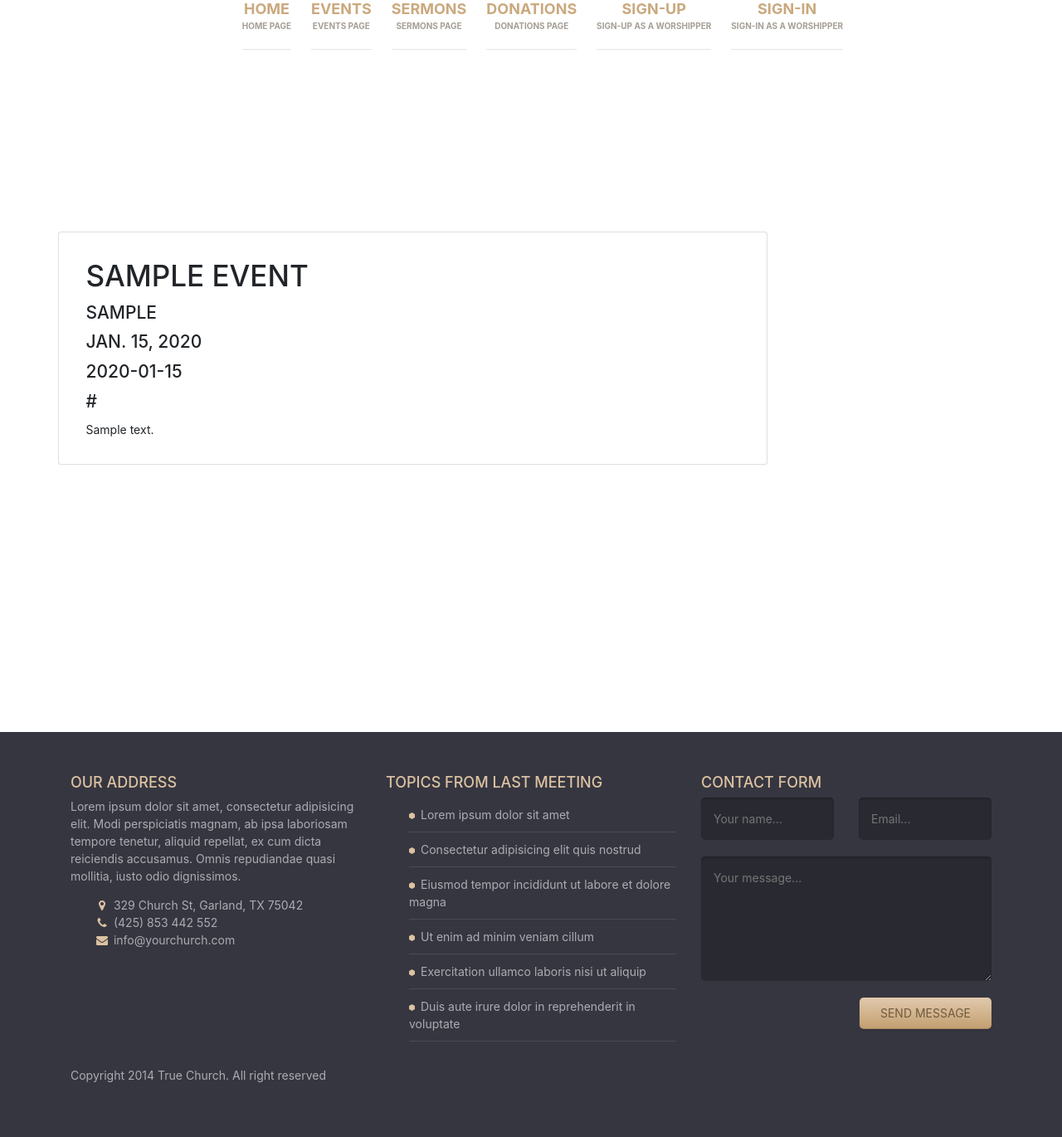
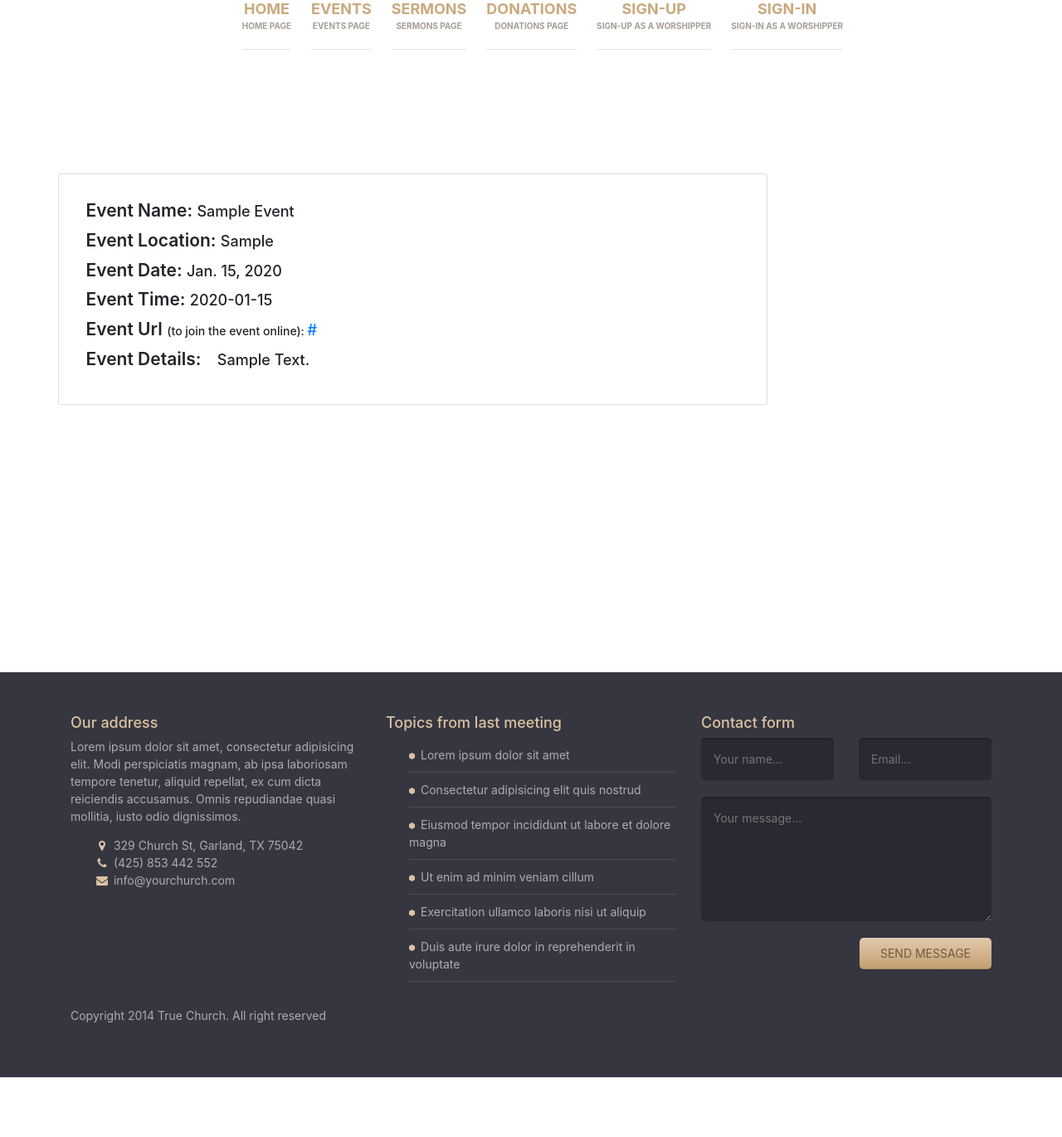
Before and after one commit to Goddy01/Shrine-Web-App, a Django app: page /events/00000000-0000-0000-0000-000000000001/event_detail/ in a window 1280 px wide. Shown: the part 181-1551 px from the top of the page at 83% size. After the commit the page ends 1479 px from the top, so only its background shows below. Run offline with Django 4.2, Linux system fonts and the light colour scheme; tables that the repository leaves empty hold one stand-in row (values such as "Sample post"); parts of the project's set-up code (start-up, migrations or seed data) failed here and were passed over; some libraries are stand-ins or nearby versions.

Commit message:
refactored events & event_details temp

```diff
--- a/events/templates/events/event_details.html
+++ b/events/templates/events/event_details.html
@@ -2,20 +2,55 @@
 {% load static %}
 {% block content %}
 
-<div class="parent" style="margin-top: 10rem;margin-bottom: 20rem;">
+<style>
+    .font-weight-semi-bold {
+        font-size: 18px;
+    }
+    .titles {
+        font-weight: 600;
+    }
+</style>
+<div class="parent mx-3" style="margin-top: 5rem;margin-bottom: 20rem;">
     <div class="container">
         <div class="row">
             <div class="card card-page py-3 mt-2 col-lg-9">
                 <div class="card-body">
-                  <h1 class="card-title">{{event.event_name}}</h1>
-                  <h4 class="card-title">{{event.event_location}}</h4>
-                  <h4 class="card-title">{{event.event_date}}</h4>
-                  <h4 class="card-title">{{event.event_time}}</h4>
-                  <h4 class="card-title">{{event.event_url}}</h4>
-                  <p class="card-text">{{event.event_description|safe}}</p>
+                  <h4 style="text-transform: capitalize;" class="card-title">
+                    <span class="titles">Event Name: </span>
+                    <span class="font-weight-semi-bold">{{event.event_name}}</span>
+                </h4>
+                  <h4 style="text-transform: capitalize;" class="card-title">
+                    <span class="titles">Event Location: </span>
+                    <span class="font-weight-semi-bold">{{event.event_location}}</span>
+                </h4>
+                  <h4 style="text-transform: capitalize;" class="card-title">
+                    <span class="titles">Event Date: </span>
+                    <span class="font-weight-semi-bold">{{event.event_date}}</span>
+                </h4>
+                  <h4 style="text-transform: capitalize;" class="card-title">
+                    <span class="titles">Event Time: </span>
+                    <span class="font-weight-semi-bold" style="text-transform: uppercase">{{event.event_time}}</span>
+                </h4>
+                <h4 style="text-transform: capitalize;" class="card-title">
+                    <span class="titles">Event Url</span>
+                    <span style="font-size: 14px; text-transform: lowercase;">(to join the event online): </span>
+                    <span class="font-weight-semi-bold">
+                        {% if event.event_url %}
+                        <a style="text-transform: lowercase;" href="{{event.event_url}}">{{event.event_url}}</a>
+                        {% else %}
+                        <span style="text-transform: lowercase;">Not provided</span>
+                        {% endif %}
+                    </span>
+                </h4>
+                <h4 style="text-transform: capitalize;" class="card-title">
+                    <span class="titles">Event Details: </span>
+                    <span class="font-weight-semi-bold ml-3 mt-1">{{event.event_description|safe}}</span>
+                </h4>
                     {% if request.user.is_staff %}
-                    <a href="" class="update btn btn-primary">Update Blog Post</a>
-                    <a href="" class="delete btn" style="background-color: red;color: #fff;border: none;">Delete Blog Post</a>
+                    <div>
+                        <a href="" class="update btn btn-primary">Update Blog Post</a>
+                        <a href="" class="delete btn" style="background-color: red;color: #fff;border: none;">Delete Blog Post</a>
+                    </div>
                     {% endif %}
                 </div>
               </div>
--- a/events/templates/events/events.html
+++ b/events/templates/events/events.html
@@ -17,14 +17,14 @@
                         <ul class="event-list large">
                             {% for event in events %}
                             <li>
-                                <h3 class="event-title"><a href="{% url 'events:event_detail' event.event_id %}">{{event.event_name}}</a></h3>
+                                <h3 class="event-title"><a class="h2 text-decoration-none" href="{% url 'events:event_detail' event.event_id %}" style="text-transform: capitalize;">{{event.event_name}}</a></h3>
                                 <span class="event-meta" style="text-transform: capitalize;">
                                     <span><i class="fa fa-calendar"></i>{{event.event_date}}</span>
                                     <span><i class="fa fa-map-marker"></i>{{event.event_location}}</span>
                                 </span>
                                 <p>{{event.event_description}}</p>
-                                <a href="#" class="button">Join to this event</a>
-                                <a href="#" class="button secondary">Ask a question</a>
+                                <!-- <a href="#" class="button">Join to this event</a> -->
+                                <a href="#" class="btn-info p-2 text-decoration-none text-dark" style="border-radius: 7%;background-color:#D6BA96;">Ask a question</a>
                             </li>
                             {% endfor %}
                             <li>
--- a/static/style.css
+++ b/static/style.css
@@ -220,9 +220,11 @@ h1, h2, h3, h4, h5, h6 {
   margin: 0 0 20px;
   font-family: "Novecento Sans", "Raleway", "Noto Sans" "Open Sans", sans-serif;
   font-weight: 500;
-  text-transform: uppercase;
   line-height: normal; }
 
+h1 {
+    text-transform: uppercase;
+}
 hr {
   border: none;
   border-bottom: 1px solid #777; }
```
